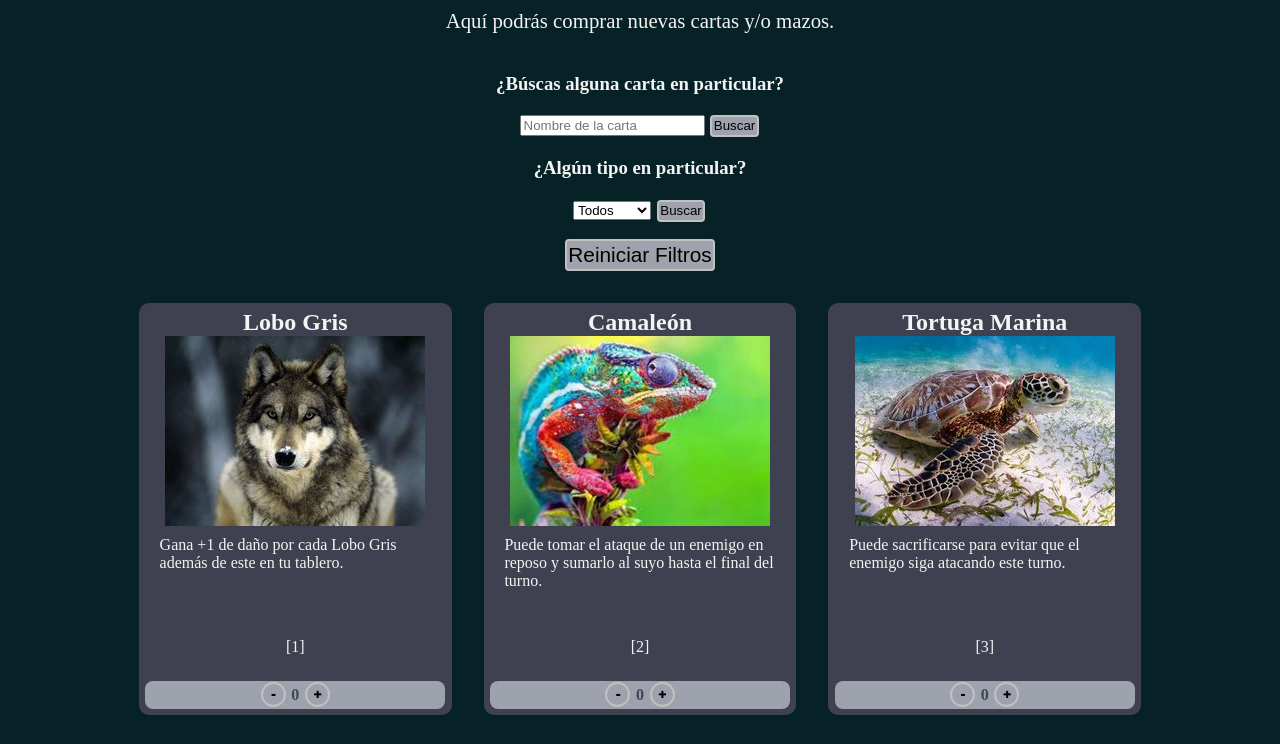
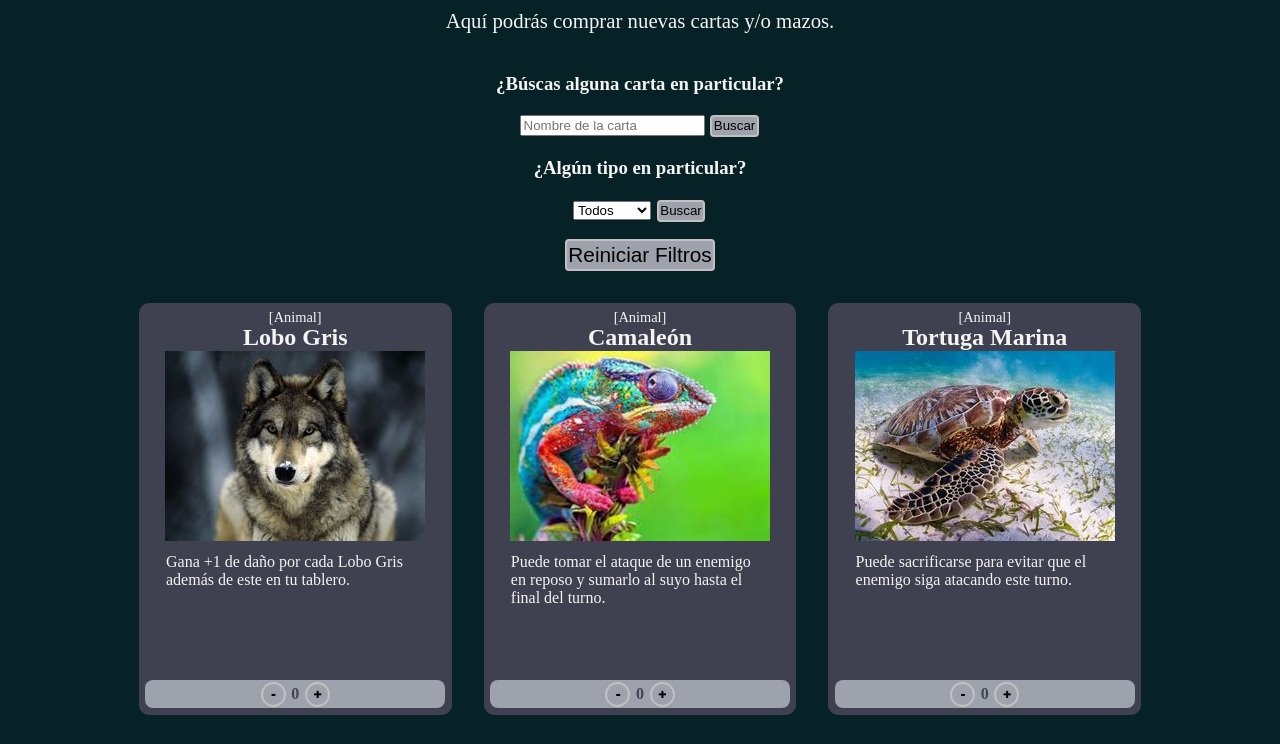
Before and after one commit to DrewArg/ProyectoFinalJavaScript, a website: page pages/tienda.html in a window 1280 px wide. Shown: the part 143-887 px from the top of the page. Drawn offline with nearby package versions, Linux system fonts and the light colour scheme.

Commit message:
agregado espacio para poner mas valores a la carta

```diff
--- a/script/tienda.js
+++ b/script/tienda.js
@@ -160,14 +160,17 @@ for (const carta of cartas) {
   $(".carta").append(
     `<div class="carta__contorno${carta.getTipo()}" id="tipo${carta.getId()}">
                 <div class="carta__superior">
-                    <div class="carta__superior--nombre" id="nombreCarta${carta.getId()}">${carta.getNombre()}</div>
-                    <div class="carta__superior--imagen" id="imagenCarta${carta.getId()}"><img src ="../img/${carta.getImagen()}"></div>
+                    <div class="carta__superior--tipo" id="tipoCarta${carta.getId()}">[${carta.getTipo()}]</div>
                 </div>
-                <div class="carta__inferior">
-                    <div class="carta__inferior--efecto" id="efectoCarta${carta.getId()}">${carta.getEfecto()}</div>
-                    <div class="carta__inferior--id" id="idCarta${carta.getId()}">[${carta.getId()}]</div>
+                <div class="carta__cartaReal">
+                    <div class="carta__medio">
+
+                        <div class="carta__medio--nombre" id="nombreCarta${carta.getId()}">${carta.getNombre()}</div>
+                        <div class="carta__medio--imagen" id="imagenCarta${carta.getId()}"><img src ="../img/${carta.getImagen()}"></div>
+                    </div>
+                    <div class="carta__inferior">
+                        <div class="carta__inferior--efecto" id="efectoCarta${carta.getId()}">${carta.getEfecto()}</div>
                 </div>
-
                 <div class="carta__precio">
                   <button class="btnMenos" id="btnMenos${carta.getId()}">-</button>
                   <span class="cantidadRequerida" id="cantidadRequerida${carta.getId()}">0</span>
@@ -231,11 +234,9 @@ function filtrarTipo() {
   let tipoCarta = $(`#tipoCarta`).val();
 
   for (const cartaActual of cartas) {
-
     if (tipoCarta.toUpperCase() === cartaActual.getTipo().toUpperCase()) {
-
     } else {
-     $(`#tipo${cartaActual.getId()}`).remove();
+      $(`#tipo${cartaActual.getId()}`).remove();
     }
   }
 }
--- a/style/_responsiveDesktop.scss
+++ b/style/_responsiveDesktop.scss
@@ -78,35 +78,6 @@
             justify-content: center;
             border-radius: 10px;
             padding: 0.4rem;
-
-            &Animal {
-                background-color: $Cartas-Primero;
-                &:hover {
-                    text-shadow: 10px $Cartas-Primero;
-                }
-            }
-
-            &Alimento {
-                background-color: $Cartas-Secundario;
-            }
-
-            &Habilidad {
-                background-color: $Cartas-Terciario;
-            }
-
-            &Habitat {
-                background-color: $Cartas-Cuarto;
-            }
-        }
-
-        &__precio {
-            background-color: $Font-Terciario;
-            color: $Font-Cuarto;
-            font-weight: 600;
-            border: none;
-            width: 100%;
-            border-radius: 8px;
-            text-align: center;
         }
 
         &__contornoAnimal {
@@ -120,7 +91,6 @@
             padding: 0.4rem;
             margin: 1rem;
             align-items: center;
-            justify-content: center;
 
             &:hover {
                 box-shadow: 1px 1px 2px black, 0 0 25px rgb(111, 111, 168), 0 0 5px darkblue;
@@ -138,7 +108,6 @@
             padding: 0.4rem;
             margin: 1rem;
             align-items: center;
-            justify-content: center;
 
             &:hover {
                 box-shadow: 1px 1px 2px black, 0 0 25px rgb(161, 111, 168), 0 0 5px darkblue;
@@ -156,7 +125,6 @@
             padding: 0.4rem;
             margin: 1rem;
             align-items: center;
-            justify-content: center;
 
             &:hover {
                 box-shadow: 1px 1px 2px black, 0 0 25px rgb(175, 147, 96), 0 0 5px darkblue;
@@ -174,7 +142,6 @@
             padding: 0.4rem;
             margin: 1rem;
             align-items: center;
-            justify-content: center;
 
             &:hover {
                 box-shadow: 1px 1px 2px black, 0 0 25px rgb(152, 161, 96), 0 0 5px darkblue;
@@ -182,8 +149,19 @@
         }
 
         &__superior {
-            height: 58%;
+            height: 15px;
+            width: 300px;
 
+            &--tipo {
+                text-align: center;
+                font-size: 0.9rem;
+            }
+        }
+        &__cartaReal {
+            height: 350px;
+            width: 300px;
+        }
+        &__medio {
             &--nombre {
                 font-size: 1.5rem;
                 font-weight: 800;
@@ -197,32 +175,28 @@
         }
 
         &__inferior {
-            height: 42%;
-            padding-top: 0.4rem;
-            padding-left: 0.9rem;
-            padding-right: 0.9rem;
-            padding-bottom: 0.4rem;
+            width: 300px;
+            height: 127px;
+            padding-left: 1.3rem;
+            padding-right: 1.3rem;
+            padding-top: 0.5rem;
 
             &--efecto {
                 text-align: left;
-                padding-bottom: 0.3rem;
-                max-width: 100%;
-                height: 70%;
+
+                width: 85%;
+                height: 100%;
             }
+        }
 
-            &--boton {
-                text-align: center;
-
-                &-_-btn {
-                    background-color: red;
-                    position: relative;
-                }
-            }
-
-            &--id {
-                height: 15%;
-                text-align: center;
-            }
+        &__precio {
+            background-color: $Font-Terciario;
+            color: $Font-Cuarto;
+            font-weight: 600;
+            border: none;
+            width: 100%;
+            border-radius: 8px;
+            text-align: center;
         }
     }
 }
```
Also changed, not shown: style/style.css, 1 other file.
